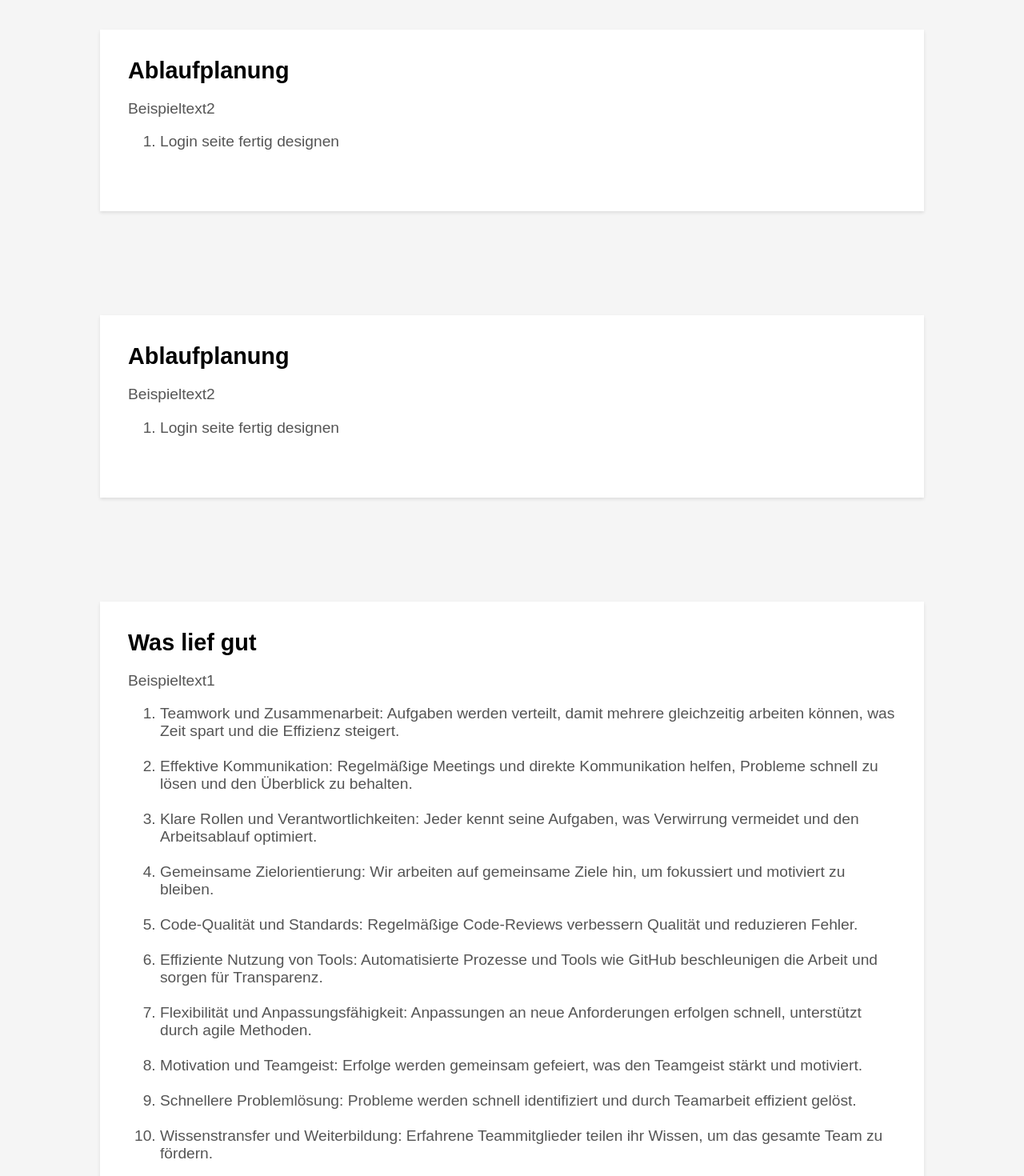
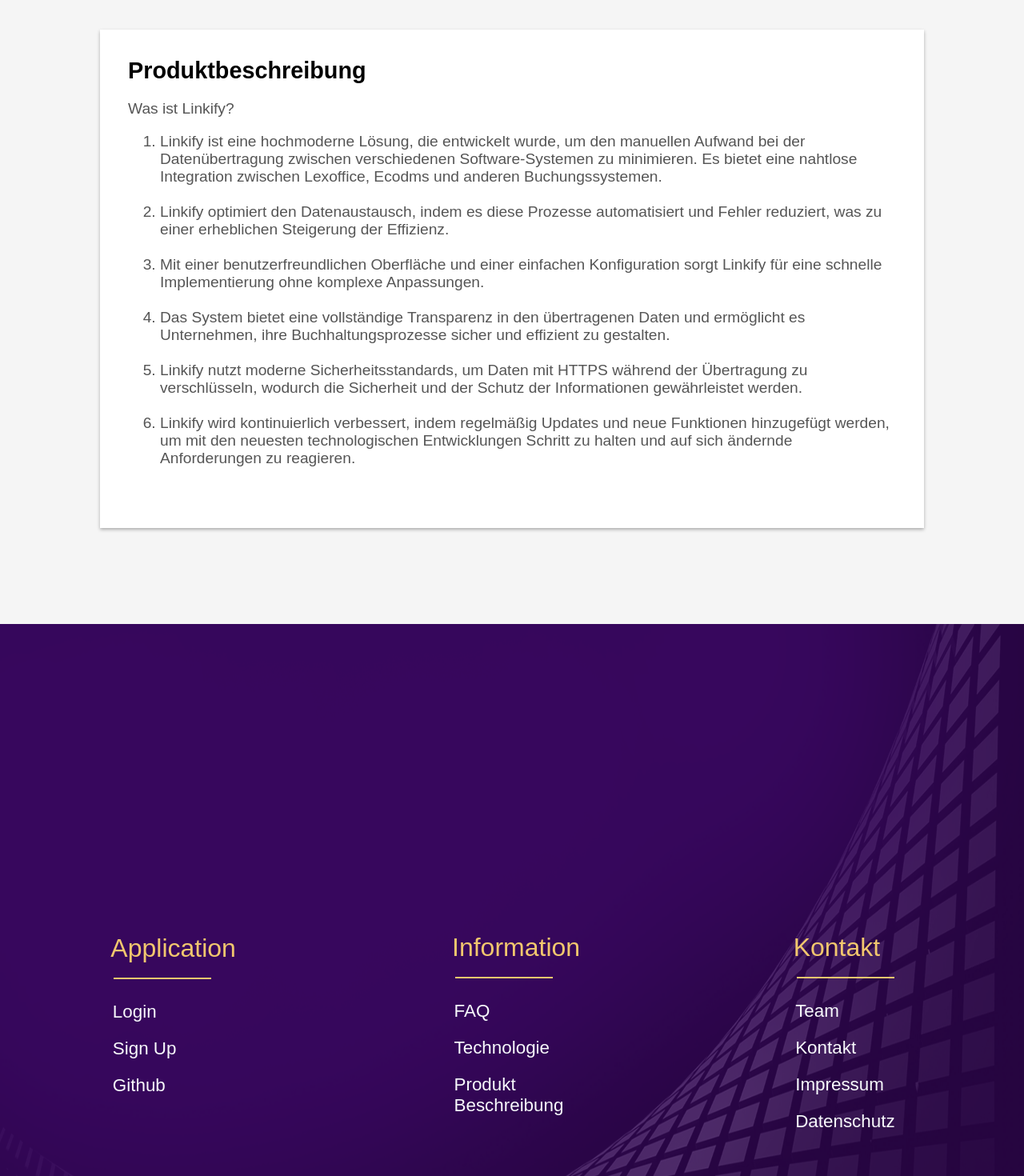
Before and after one commit to RalfHof/nextjs-boilerplate, a Next.js app: page /product in a window 1280 px wide. Shown: the part 200-1670 px from the top of the page at 80% size. Built offline with nearby package versions, Linux system fonts and the light colour scheme.

Commit message:
New Features

```diff
--- a/src/app/product/page.tsx
+++ b/src/app/product/page.tsx
@@ -5,52 +5,22 @@
 
 export default function ProductPage() {
 
-  const GoodElementItems = [
-    { Element: "Teamwork und Zusammenarbeit: Aufgaben werden verteilt, damit mehrere gleichzeitig arbeiten können, was Zeit spart und die Effizienz steigert." },
-    { Element: "Effektive Kommunikation: Regelmäßige Meetings und direkte Kommunikation helfen, Probleme schnell zu lösen und den Überblick zu behalten." },
-    { Element: "Klare Rollen und Verantwortlichkeiten: Jeder kennt seine Aufgaben, was Verwirrung vermeidet und den Arbeitsablauf optimiert." },
-    { Element: "Gemeinsame Zielorientierung: Wir arbeiten auf gemeinsame Ziele hin, um fokussiert und motiviert zu bleiben." },
-    { Element: "Code-Qualität und Standards: Regelmäßige Code-Reviews verbessern Qualität und reduzieren Fehler." },
-    { Element: "Effiziente Nutzung von Tools: Automatisierte Prozesse und Tools wie GitHub beschleunigen die Arbeit und sorgen für Transparenz." },
-    { Element: "Flexibilität und Anpassungsfähigkeit: Anpassungen an neue Anforderungen erfolgen schnell, unterstützt durch agile Methoden." },
-    { Element: "Motivation und Teamgeist: Erfolge werden gemeinsam gefeiert, was den Teamgeist stärkt und motiviert." },
-    { Element: "Schnellere Problemlösung: Probleme werden schnell identifiziert und durch Teamarbeit effizient gelöst." },
-    { Element: "Wissenstransfer und Weiterbildung: Erfahrene Teammitglieder teilen ihr Wissen, um das gesamte Team zu fördern." }
+  const TargetElementItems = [
+    { Element: "Linkify ist eine hochmoderne Lösung, die entwickelt wurde, um den manuellen Aufwand bei der Datenübertragung zwischen verschiedenen Software-Systemen zu minimieren. Es bietet eine nahtlose Integration zwischen Lexoffice, Ecodms und anderen Buchungssystemen." },
+    { Element: "Linkify optimiert den Datenaustausch, indem es diese Prozesse automatisiert und Fehler reduziert, was zu einer erheblichen Steigerung der Effizienz." },
+    { Element: "Mit einer benutzerfreundlichen Oberfläche und einer einfachen Konfiguration sorgt Linkify für eine schnelle Implementierung ohne komplexe Anpassungen." },
+    { Element: "Das System bietet eine vollständige Transparenz in den übertragenen Daten und ermöglicht es Unternehmen, ihre Buchhaltungsprozesse sicher und effizient zu gestalten." },
+    { Element: "Linkify nutzt moderne Sicherheitsstandards, um Daten mit HTTPS während der Übertragung zu verschlüsseln, wodurch die Sicherheit und der Schutz der Informationen gewährleistet werden." },
+    { Element: "Linkify wird kontinuierlich verbessert, indem regelmäßig Updates und neue Funktionen hinzugefügt werden, um mit den neuesten technologischen Entwicklungen Schritt zu halten und auf sich ändernde Anforderungen zu reagieren." }
   ];
 
-  const BadElementItems = [
-    { Element: "Die erste EC2-Instanz konnte erfolgreich die Verbindung zur Domain linkify.cloud herstellen. Allerdings war es bei der zweiten EC2-Instanz nicht möglich, eine Verbindung zur Domain app.linkify.cloud herzustellen. Trotz verschiedener Lösungsansätze konnte das Problem nicht behoben werden. Dadurch entstand ein Zeitverlust, der dazu führte, dass wir unsere Planung anpassen und unsere GitHub Actions neu strukturieren mussten." },
-    { Element: "Versionierungskonflikte Merge-Konflikte traten auf, weil mehrere Teammitglieder gleichzeitig an denselben Dateien arbeiteten. Ohne klare Branching-Strategie und regelmäßige Synchronisierung ging Zeit für Konfliktlösungen verloren, und Änderungen wurden teils überschrieben." },
-    { Element: "Fehlende Tests Unzureichende Tests führten dazu, dass Fehler erst spät auffielen. Ohne automatisierte Unit-, Integrations- und End-to-End-Tests war die Codequalität schwer sicherzustellen, was Mehraufwand verursachte." },
-    { Element: "Unterschiedliches Fähigkeitsniveau Wissenslücken im Team verlangsamten die Entwicklung, da fundamentale Probleme noch existierten." },
-    { Element: "Aufgrund des Ausfalls mehrerer Mitarbeiter musste die Arbeitsverteilung neu organisiert werden, was mit einem erheblichen zeitlichen Aufwand verbunden war." }
-  ];
-
-  const TimeElementItems = [
-    { Element: "Login seite fertig designen " }
-  ];
-
-  const TargetElementItems = [
-    { Element: "Login seite fertig designen " }
-  ];
-
-
-  const TargetItem = { Titel: "Ablaufplanung", Text: "Beispieltext2", Liste: TargetElementItems.map(item => item.Element) };
-  const TimeItem = { Titel: "Ablaufplanung", Text: "Beispieltext2", Liste: TimeElementItems.map(item => item.Element) };
-
-  const GoodItem = { Titel: "Was lief gut", Text: "Beispieltext1", Liste: GoodElementItems.map(item => item.Element) };
-  const BadItem = { Titel: "Was lief nicht gut", Text: "Beispieltext2", Liste: BadElementItems.map(item => item.Element) };
+  const TargetItem = { Titel: "Produktbeschreibung", Text: "Was ist Linkify?", Liste: TargetElementItems.map(item => item.Element) };
 
   return (
     <div className='project-item'>
       <h1 className='HeaderItems'>Produktseite</h1>
 
       <ProjektItem Item={TargetItem} />
-      <ProjektItem Item={TimeItem} />
-
-      <ProjektItem Item={GoodItem} />
-      <ProjektItem Item={BadItem} />
-
     </div>
   );
 }
--- a/src/app/projekt/page.tsx
+++ b/src/app/projekt/page.tsx
@@ -53,12 +53,9 @@
     { Element: "Benutzeroberfläche zur Datenflusskontrolle: Eine benutzerfreundliche Oberfläche zur Steuerung und Überwachung der Datenflüsse" },
   ];
 
-
-
-
   const TargetElementItems = [
     {
-      Element: "Linkify ermöglicht Ihnen eine einfache und schnelle Möglichkeit, Daten von Ihrer Buchungssoftware zu ecoDMS zu übertragen.",
+      Element: "Linkify ermöglicht es eine einfache und schnelle Möglichkeit, Daten von einer Buchungssoftware zu ecoDMS zu übertragen.",
     },
     {
       Element: "Linkify minimiert das Risiko von Fehlern, indem es den manuellen Aufwand verringert und den Datenaustausch einfacher und präziser macht.",
--- a/src/globals.css
+++ b/src/globals.css
@@ -391,7 +391,7 @@
 
 .project-item-list {
   border: 5px solid #fff;
-  box-shadow: 0 2px 4px rgba(0, 0, 0, 0.1);
+  box-shadow: 0 2px 4px rgba(0, 0, 0, 0.3);
   background: #fff;
   width: 75%;
   padding: 30px;
```
